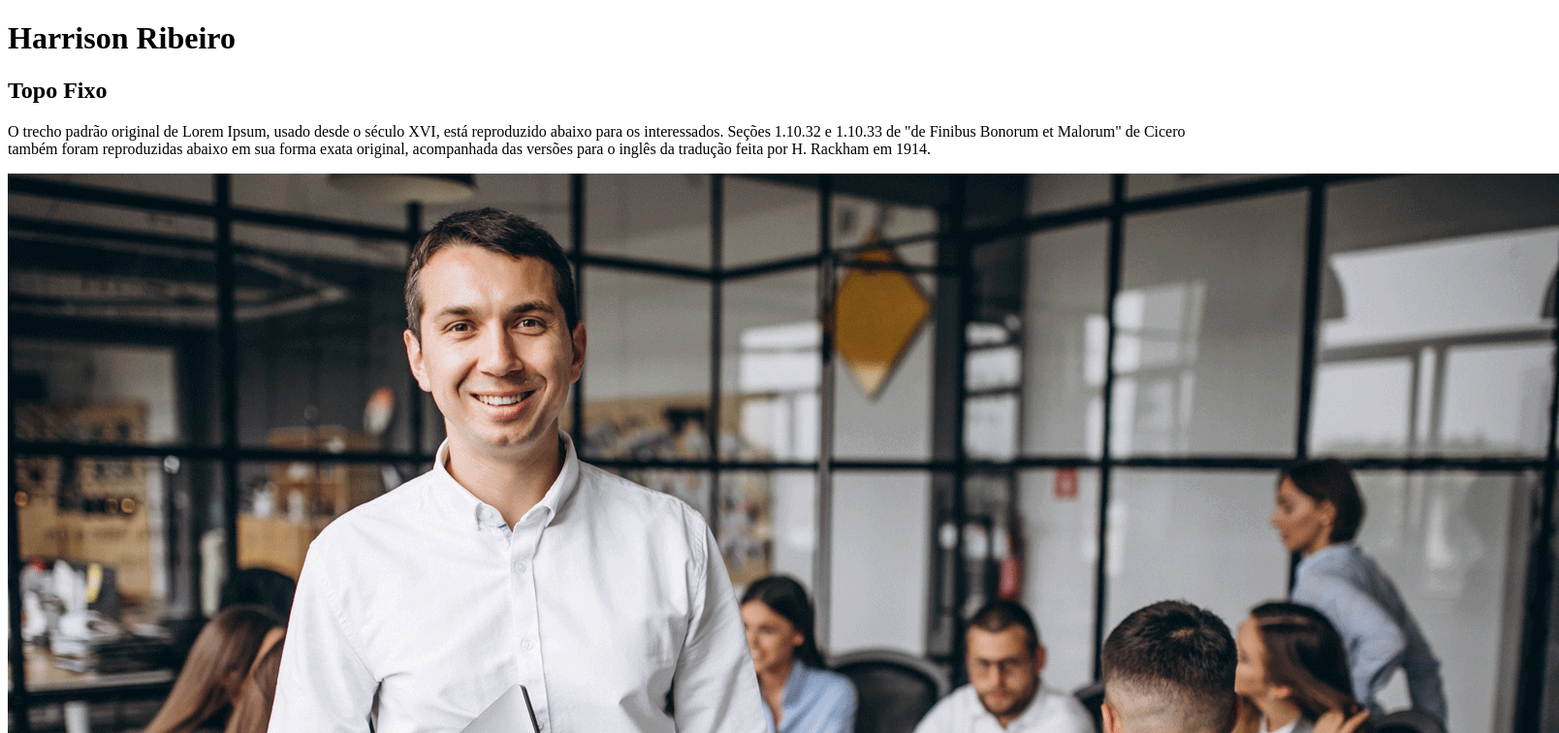
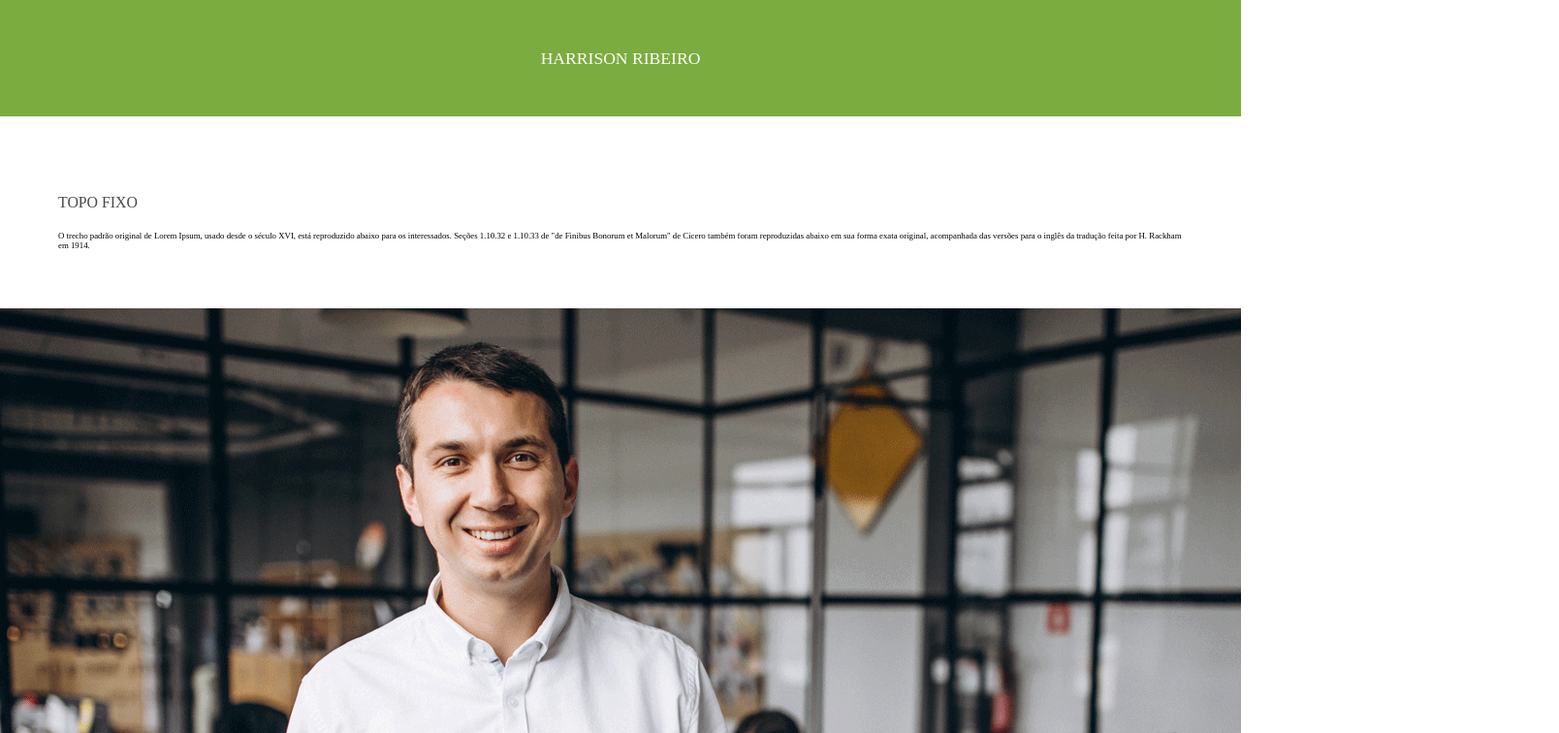
Before and after one commit to juniorsmartins/WebSites, a plain HTML site: page Site-HR/index-hr.html in a window 1280 px wide. Shown: the top 756 px of the page at 97% size, 1608 px wide, since content can reach past the window. Drawn offline with Linux system fonts and the light colour scheme.

Commit message:
Site HR - v1
Site HR - v1 : trabalho voluntário para ajudar amigo e ser laboratório de aprendizagem de desenvolvimento Web.

```diff
--- a/Site-HR/_css/index-hr.css
+++ b/Site-HR/_css/index-hr.css
@@ -0,0 +1,143 @@
+@charset "UTF-8";
+/* Autor: Junior Martins - https://juniormartins.46graus.com/ */
+/* Objetivo: Trabalho voluntário */
+/* Cliente: Harrison Ribeiro - HR */
+/* Descrição: Político - candidato a cargo eletivo */
+/* Protocolo de Produção: 0020309-2020 */
+
+/* ----------------------------------------------------------------------------------------------------------------------------- */
+
+* { /* Define as características básicas de todos os elementos */
+  -webkit-box-sizing: border-box;
+  -moz-box-sizing: border-box;
+  box-sizing: border-box;
+  margin: 0;
+  padding: 0;
+  border: 0;
+  font-weight: 400;
+}
+
+@font-face {
+  font-family: '';
+  src: url(...);
+}
+
+:root {
+  --background-image-body: url(../_imgs/_backs/back01.png) repeat;
+  --background-image-header: url(../../_imgs/_backs/img03.png) repeat;
+  --background-image-header-nav: url(../../_imgs/_backs/img11.jpg) repeat;
+  --background-image-main: url(../../_imgs/_backs/img08.jpg) repeat;
+  --background-image-footer: url(../../_imgs/_backs/img01.png) repeat;
+  --background-color-sobre-articles: ;
+  --tamanho-grid-template-columns: 10% 1fr 1fr 1fr 1fr 10%;
+  --color-background: red;
+  --color-nav-topbar: #4A548C;
+  --color-nav-bottombar: #366CD9;
+  --color-header: #4A548C;
+  --color-main: #b4d4f0;
+  --color-publicidade: #79AEF2;
+  --color-main-conteudo1: #4E7CD9;
+  --color-main-conteudo2: #79AEF2;
+  --color-main-conteudo3: #4E7CD9;
+  --color-main-conteudo4: #79AEF2;
+  --color-footer: #4A548C;
+  --color-titulos1: #FFFAFA;
+  --color-titulos2: #000000;
+  --color-subtitulo1: #FFFAFA;
+  --color-subtitulo2: #000000;
+  --color-texto1: #FFFAFA;
+  --color-texto2: #000000;
+  --color-lista: #366CD9;
+  --color-lista-itens: #4A548C;
+  --color-lista-itens-link: #FFFAFA;
+  --color-lista-itens-visited: #91C5F2;
+  --color-lista-itens-hover: #000000;
+  --color-lista-itens-active: #4A548C;
+  --color-lista-background-hover: #91C5F2;
+  --color-button-slider: #FFFAFA;
+  --margin-main-sections: 2rem 0;
+  --margin-main-patronos-imgs: 1rem 1rem;
+  --padding-main-titulo1: 1rem 2rem 3rem;
+  --padding-main-titulo2: 2rem 2rem;
+  --padding-main-sobre-articles: 1rem 2rem;
+  --padding-main-projetos-articles: 1rem 2rem;
+  --padding-main-contatos-articles: 1rem 2rem;
+  --padding-main-patronos: 1rem 2rem;
+  --padding-bottom-main-sections: 3rem;
+  --border-bottom-main-sections: 0.1rem solid #a7a4a4;
+}
+
+header {
+  height: 120px;
+  width: 100%;
+  background-color: #7bac3f;
+  color: #fff;
+  display: flex;
+  align-items: center;
+  justify-content: center;
+  position: fixed;
+  font-size: 1rem;
+  z-index: 1;
+  transition: all .3s;
+}
+
+header h1 {
+  text-transform: uppercase;
+  padding: 0 40px;
+  text-align: center;
+}
+
+main {
+  padding-top: 120px;
+}
+
+.section_info {
+  padding: 60px;
+}
+
+h2.header {
+  font-size: 1.8rem;
+  color: #494949;
+  text-transform: uppercase;
+  margin: 20px 0;
+}
+
+.parallax-container {
+  position: relative;
+  overflow: hidden;
+}
+
+footer {
+  background-color: #494949;
+  padding: 20px 0;
+  text-align: center;
+  color: #fff;
+}
+
+
+
+
+
+
+
+
+/* ----------------------------------------------------------------------------------------------------------------------------- */
+/* Responsivo e Adaptativo */
+
+@media only screen and (max-width: 700px) {
+  :root {
+    font-size: 35%;
+  }
+}
+
+@media only screen and (max-width: 1000px) {
+  :root {
+    font-size: 45%;
+  }
+}
+
+@media only screen and (max-width: 1600px) {
+  :root {
+    font-size: 55%;
+  }
+}
--- a/Site-HR/index-hr.html
+++ b/Site-HR/index-hr.html
@@ -4,7 +4,7 @@
 <html lang="pt-br">
   <head>
     <title>Harrison Ribeiro</title><!-- Título para o navegador -->
-    <meta name="viewport" content="width=device-width, initial-scale=1.0"/><!-- Janela de visualização para dispositivos -->
+    <meta name="viewport" content="width=device-width, initial-scale=1.0"/><!-- Adapta conteúdo para dispositivos mobile -->
     <meta charset="UTF-8"/><!-- Define conjunto de caracteres -->
     <meta name="author" content="Junior Martins - https://juniormartins.46graus.com/"/><!-- Define autor do código da página -->
     <meta name="description" content="Político - Personalidade Pública"/><!-- Define descrição da página web -->
@@ -13,7 +13,7 @@
 
     <link rel="stylesheet" href="https://cdnjs.cloudflare.com/ajax/libs/font-awesome/4.7.0/css/font-awesome.min.css"/><!-- Biblioteca de ícones -->
     <link rel="shortcut icon" href="" type="image/png" sizes="16x16"/><!-- Define Favicon para o browser -->
-    <link rel="stylesheet" type="text/css" href=""/><!-- Chama arquivo externo CSS3 -->
+    <link rel="stylesheet" type="text/css" href="_css/index-hr.css"/><!-- Chama arquivo externo CSS3 -->
 
   </head>
   <body>
@@ -90,6 +90,6 @@
     </footer>
 
 
-    <script language="javascript" src=""></script> <!-- Chama arquivo externo JavaScript -->
+    <script language="javascript" src="_js/index-hr.js"></script> <!-- Chama arquivo externo JavaScript -->
   </body>
 </html>
```
Also changed, not shown: Site-HR/_js/index-hr.js (added, +15 -0 lines).
